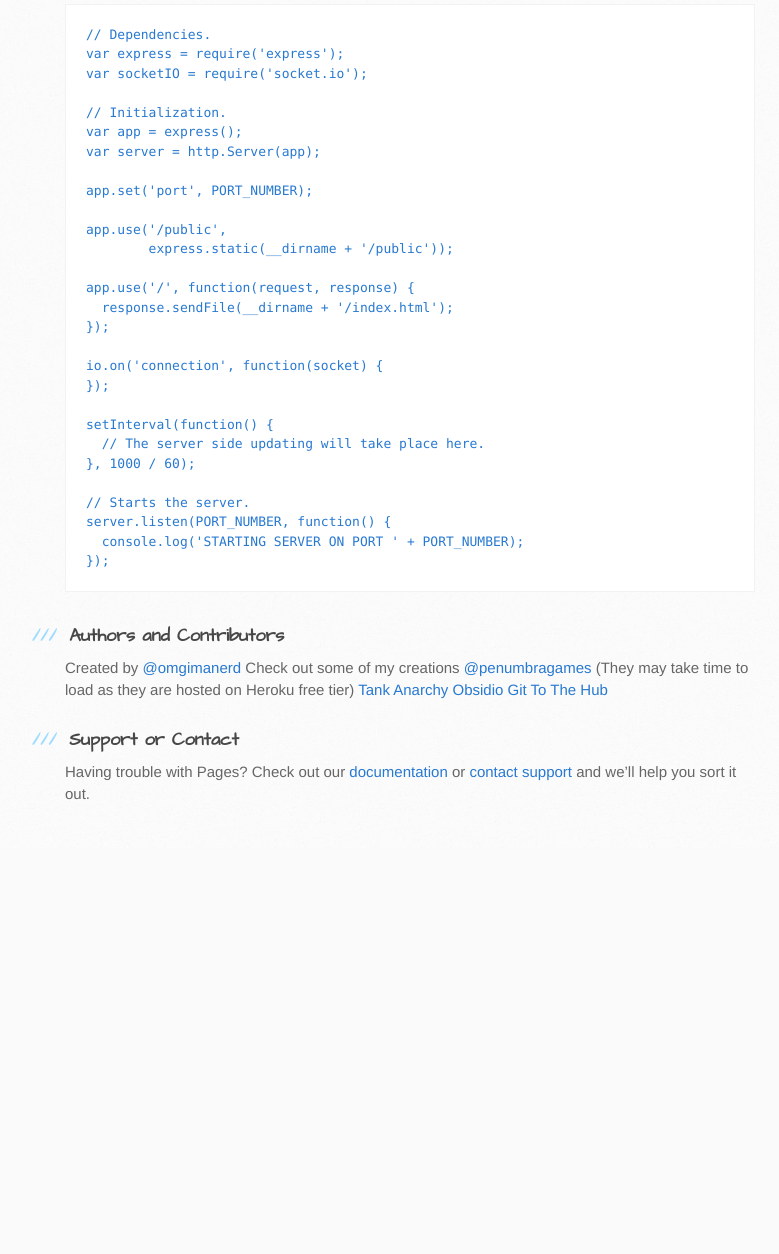
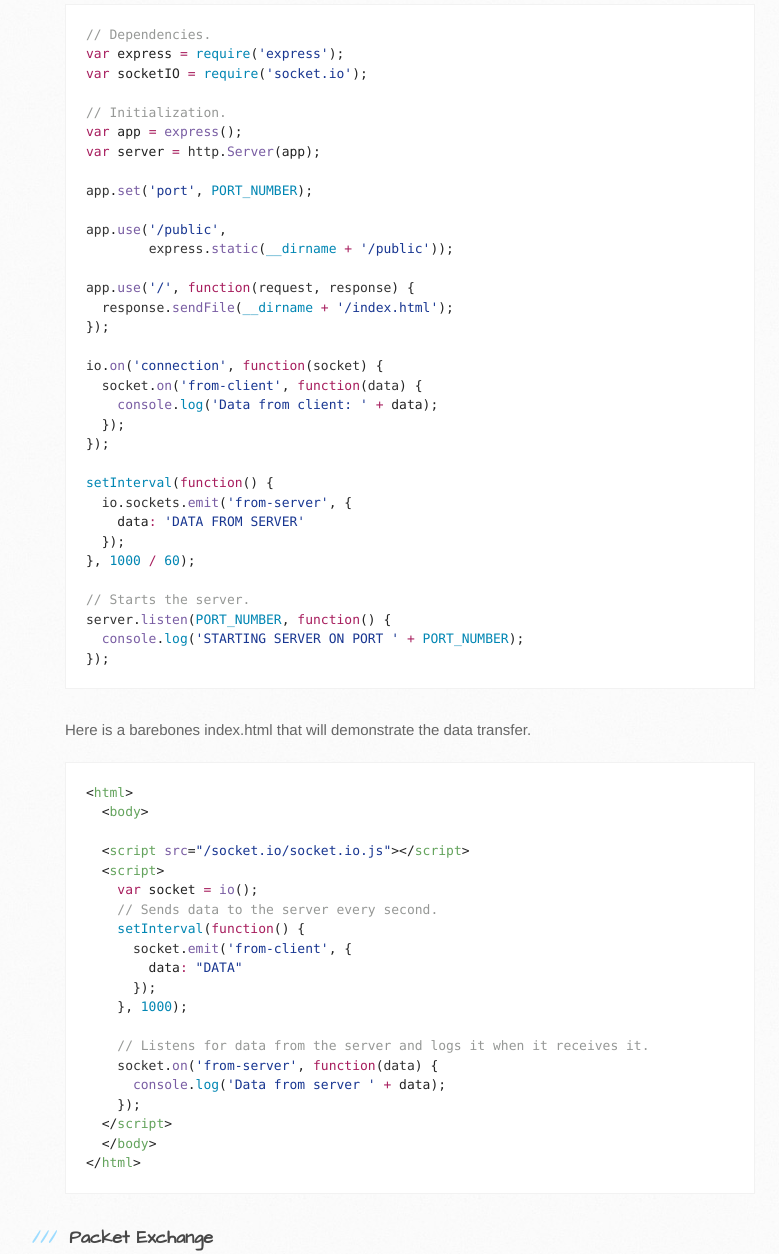
Before and after one commit to omgimanerd/softdev, a plain HTML site: page index.html in a window 1280 px wide. Shown: the part 1754-3008 px from the top of the page, without its empty margins (105-884 px from the left). Before the commit the page ends 2602 px from the top, so only its background shows below. Drawn offline with Linux system fonts and the light colour scheme.

Commit message:
Create gh-pages branch via GitHub

```diff
--- a/index.html
+++ b/index.html
@@ -60,44 +60,77 @@ npm install --save express socket.io</pre></div>
 <p>Your server.js app script should look something like this:
 (Please note that this is a stripped implementation for demo purposes and that you should take advantage of Express and templating engines if you actually build a project)</p>
 
-<pre><code>// Dependencies.
-var express = require('express');
-var socketIO = require('socket.io');
+<div class="highlight highlight-source-js"><pre><span class="pl-c">// Dependencies.</span>
+<span class="pl-k">var</span> express <span class="pl-k">=</span> <span class="pl-c1">require</span>(<span class="pl-s"><span class="pl-pds">'</span>express<span class="pl-pds">'</span></span>);
+<span class="pl-k">var</span> socketIO <span class="pl-k">=</span> <span class="pl-c1">require</span>(<span class="pl-s"><span class="pl-pds">'</span>socket.io<span class="pl-pds">'</span></span>);
 
-// Initialization.
-var app = express();
-var server = http.Server(app);
+<span class="pl-c">// Initialization.</span>
+<span class="pl-k">var</span> app <span class="pl-k">=</span> <span class="pl-en">express</span>();
+<span class="pl-k">var</span> server <span class="pl-k">=</span> <span class="pl-smi">http</span>.<span class="pl-en">Server</span>(app);
 
-app.set('port', PORT_NUMBER);
+<span class="pl-smi">app</span>.<span class="pl-en">set</span>(<span class="pl-s"><span class="pl-pds">'</span>port<span class="pl-pds">'</span></span>, <span class="pl-c1">PORT_NUMBER</span>);
 
-app.use('/public',
-        express.static(__dirname + '/public'));
+<span class="pl-smi">app</span>.<span class="pl-en">use</span>(<span class="pl-s"><span class="pl-pds">'</span>/public<span class="pl-pds">'</span></span>,
+        <span class="pl-smi">express</span>.<span class="pl-en">static</span>(<span class="pl-c1">__dirname</span> <span class="pl-k">+</span> <span class="pl-s"><span class="pl-pds">'</span>/public<span class="pl-pds">'</span></span>));
 
-app.use('/', function(request, response) {
-  response.sendFile(__dirname + '/index.html');
+<span class="pl-smi">app</span>.<span class="pl-en">use</span>(<span class="pl-s"><span class="pl-pds">'</span>/<span class="pl-pds">'</span></span>, <span class="pl-k">function</span>(<span class="pl-smi">request</span>, <span class="pl-smi">response</span>) {
+  <span class="pl-smi">response</span>.<span class="pl-en">sendFile</span>(<span class="pl-c1">__dirname</span> <span class="pl-k">+</span> <span class="pl-s"><span class="pl-pds">'</span>/index.html<span class="pl-pds">'</span></span>);
 });
 
-io.on('connection', function(socket) {
+<span class="pl-smi">io</span>.<span class="pl-en">on</span>(<span class="pl-s"><span class="pl-pds">'</span>connection<span class="pl-pds">'</span></span>, <span class="pl-k">function</span>(<span class="pl-smi">socket</span>) {
+  <span class="pl-smi">socket</span>.<span class="pl-en">on</span>(<span class="pl-s"><span class="pl-pds">'</span>from-client<span class="pl-pds">'</span></span>, <span class="pl-k">function</span>(<span class="pl-smi">data</span>) {
+    <span class="pl-en">console</span>.<span class="pl-c1">log</span>(<span class="pl-s"><span class="pl-pds">'</span>Data from client: <span class="pl-pds">'</span></span> <span class="pl-k">+</span> data);
+  });
 });
 
-setInterval(function() {
-  // The server side updating will take place here.
-}, 1000 / 60);
+<span class="pl-c1">setInterval</span>(<span class="pl-k">function</span>() {
+  <span class="pl-smi">io</span>.<span class="pl-smi">sockets</span>.<span class="pl-en">emit</span>(<span class="pl-s"><span class="pl-pds">'</span>from-server<span class="pl-pds">'</span></span>, {
+    data<span class="pl-k">:</span> <span class="pl-s"><span class="pl-pds">'</span>DATA FROM SERVER<span class="pl-pds">'</span></span>
+  });
+}, <span class="pl-c1">1000</span> <span class="pl-k">/</span> <span class="pl-c1">60</span>);
 
-// Starts the server.
-server.listen(PORT_NUMBER, function() {
-  console.log('STARTING SERVER ON PORT ' + PORT_NUMBER);
-});
-</code></pre>
+<span class="pl-c">// Starts the server.</span>
+<span class="pl-smi">server</span>.<span class="pl-en">listen</span>(<span class="pl-c1">PORT_NUMBER</span>, <span class="pl-k">function</span>() {
+  <span class="pl-en">console</span>.<span class="pl-c1">log</span>(<span class="pl-s"><span class="pl-pds">'</span>STARTING SERVER ON PORT <span class="pl-pds">'</span></span> <span class="pl-k">+</span> <span class="pl-c1">PORT_NUMBER</span>);
+});</pre></div>
+
+<p>Here is a barebones index.html that will demonstrate the data transfer.</p>
+
+<div class="highlight highlight-text-html-basic"><pre>&lt;<span class="pl-ent">html</span>&gt;
+  &lt;<span class="pl-ent">body</span>&gt;
+
+<span class="pl-s1">  &lt;<span class="pl-ent">script</span> <span class="pl-e">src</span>=<span class="pl-s"><span class="pl-pds">"</span>/socket.io/socket.io.js<span class="pl-pds">"</span></span>&gt;&lt;/<span class="pl-ent">script</span>&gt;</span>
+<span class="pl-s1">  &lt;<span class="pl-ent">script</span>&gt;</span>
+<span class="pl-s1">    <span class="pl-k">var</span> socket <span class="pl-k">=</span> <span class="pl-en">io</span>();</span>
+<span class="pl-s1">    <span class="pl-c">// Sends data to the server every second.</span></span>
+<span class="pl-s1">    <span class="pl-c1">setInterval</span>(<span class="pl-k">function</span>() {</span>
+<span class="pl-s1">      <span class="pl-smi">socket</span>.<span class="pl-en">emit</span>(<span class="pl-s"><span class="pl-pds">'</span>from-client<span class="pl-pds">'</span></span>, {</span>
+<span class="pl-s1">        data<span class="pl-k">:</span> <span class="pl-s"><span class="pl-pds">"</span>DATA<span class="pl-pds">"</span></span></span>
+<span class="pl-s1">      });</span>
+<span class="pl-s1">    }, <span class="pl-c1">1000</span>);</span>
+<span class="pl-s1"></span>
+<span class="pl-s1">    <span class="pl-c">// Listens for data from the server and logs it when it receives it.</span></span>
+<span class="pl-s1">    <span class="pl-smi">socket</span>.<span class="pl-en">on</span>(<span class="pl-s"><span class="pl-pds">'</span>from-server<span class="pl-pds">'</span></span>, <span class="pl-k">function</span>(<span class="pl-smi">data</span>) {</span>
+<span class="pl-s1">      <span class="pl-en">console</span>.<span class="pl-c1">log</span>(<span class="pl-s"><span class="pl-pds">'</span>Data from server <span class="pl-pds">'</span></span> <span class="pl-k">+</span> data);</span>
+<span class="pl-s1">    });</span>
+<span class="pl-s1">  &lt;/<span class="pl-ent">script</span>&gt;</span>
+  &lt;/<span class="pl-ent">body</span>&gt;
+&lt;/<span class="pl-ent">html</span>&gt;
+</pre></div>
+
+<h3>
+<a id="packet-exchange" class="anchor" href="#packet-exchange" aria-hidden="true"><span aria-hidden="true" class="octicon octicon-link"></span></a>Packet Exchange</h3>
 
 <h3>
 <a id="authors-and-contributors" class="anchor" href="#authors-and-contributors" aria-hidden="true"><span aria-hidden="true" class="octicon octicon-link"></span></a>Authors and Contributors</h3>
 
-<p>Created by <a href="https://github.com/omgimanerd" class="user-mention">@omgimanerd</a>
-Check out some of my creations <a href="https://github.com/penumbragames" class="user-mention">@penumbragames</a> (They may take time to load as they are hosted on Heroku free tier)
-<a href="http://tankanarchy.herokuapp.com">Tank Anarchy</a>
-<a href="http://obsidio.herokuapp.com">Obsidio</a>
-<a href="http://gittothehub.tech">Git To The Hub</a></p>
+<p>Created by <a href="https://github.com/omgimanerd" class="user-mention">@omgimanerd</a><br>
+Check out some of my creations <a href="https://github.com/penumbragames" class="user-mention">@penumbragames</a> (They may take time to load as they are hosted on Heroku free tier)<br>
+<a href="http://tankanarchy.herokuapp.com">Tank Anarchy</a>  </p>
+
+<p><a href="http://obsidio.herokuapp.com">Obsidio</a>  </p>
+
+<p><a href="http://gittothehub.tech">Git To The Hub</a></p>
 
 <h3>
 <a id="support-or-contact" class="anchor" href="#support-or-contact" aria-hidden="true"><span aria-hidden="true" class="octicon octicon-link"></span></a>Support or Contact</h3>
```
Also changed, not shown: params.json (+1 -1 lines).
